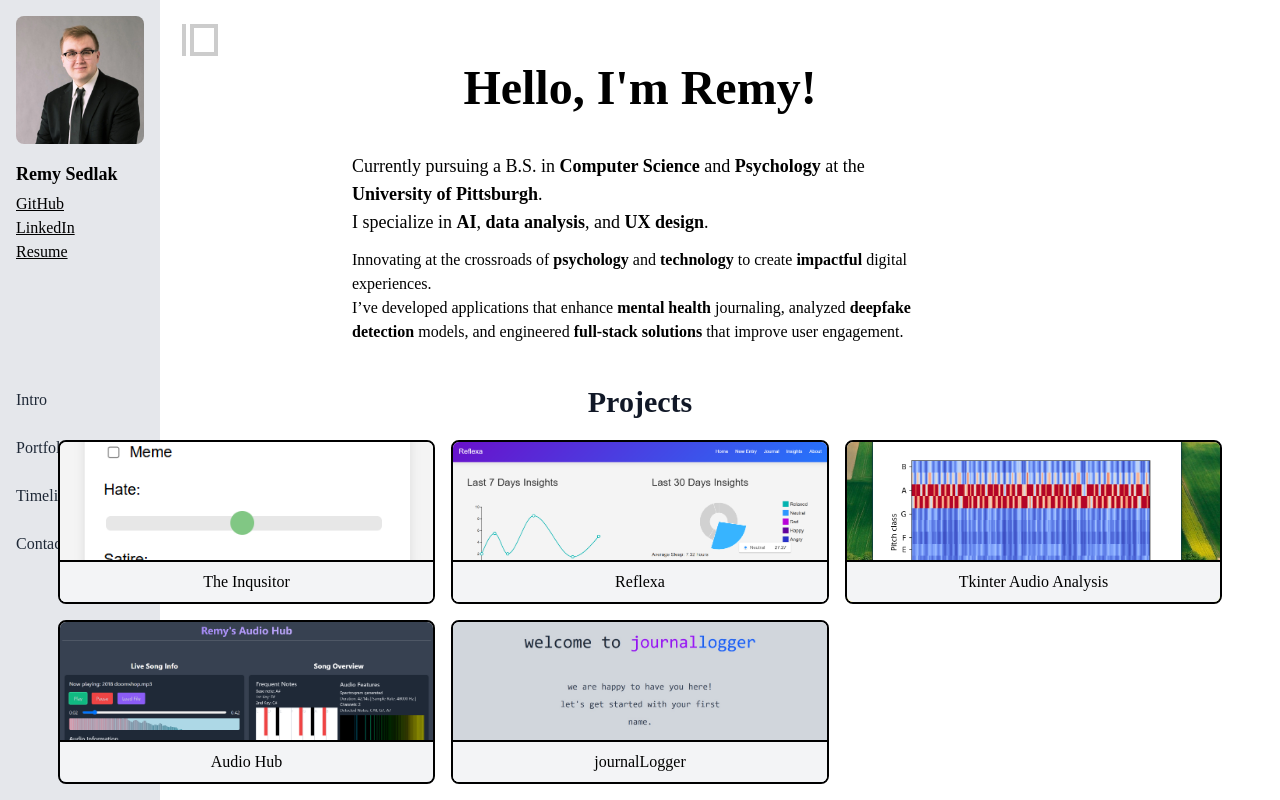
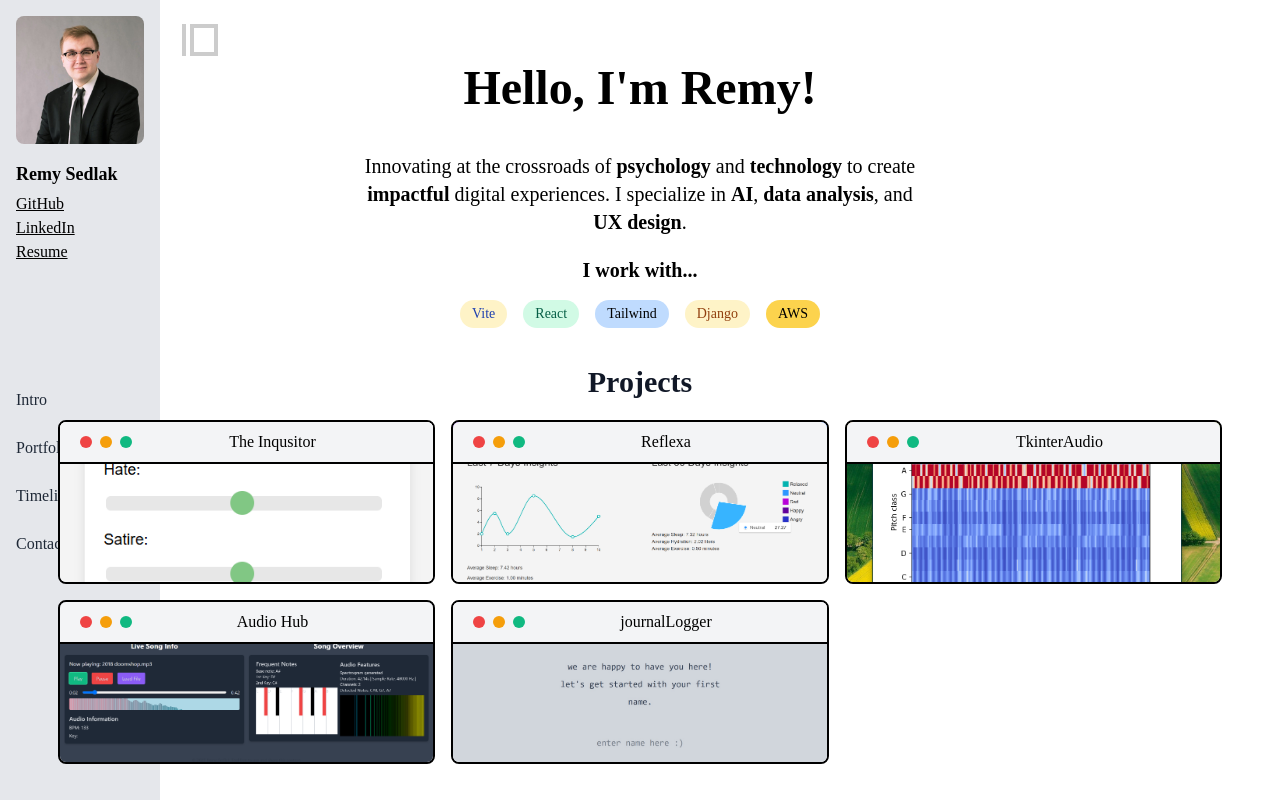
Before and after one commit to remysedlak/portfolio, a React (Vite) app: page / in a window 1280 px wide. Shown: the top 800 px of the page. Built offline with nearby package versions, Linux system fonts and the light colour scheme; a web font is replaced by a local one.

Commit message:
added skills icons

```diff
--- a/src/components/Intro.jsx
+++ b/src/components/Intro.jsx
@@ -23,30 +23,27 @@ import Title from './Title';
 
         return (
             <div className="flex items-center justify-center flex-col text-center pt-10">
-                {/* <h1 className="block lg:hidden text-5xl md:text-7xl my-3 md:my-6 font-semibold">Remy Sedlak</h1> */}
-                <h1 className="text-4xl xs:5xl sm:5xl  md:text-5xl lg:6xl my-3 md:my-6 font-semibold">{text}</h1>
+            <h1 className="text-4xl xs:5xl sm:5xl md:text-5xl lg:6xl my-3 md:my-6 font-semibold">{text}</h1>
             <img
                 src="/assets/remysedlak_image.jpg"
                 alt="Remy Sedlak"
-            className="sm:hidden block  h-48 w-48 mt-4 rounded-full"
+                className="sm:hidden block h-48 w-48 mt-4 rounded-full"
             />
-                <div className="flex flex-col sm:flex-col md:flex-col lg:flex-row xl:flex-row items-center space-y-6 lg:space-y-0 lg:space-x-12">
-
-                    <div className="flex flex-col justify-around w-full rounded-md p-4">
-                        <p className="text-base md:text-lg mb-3 font-medium text-center md:text-left max-w-xl ">
-                        Currently pursuing a B.S. in <b>Computer Science</b> and <b>Psychology</b> at the <b>University of Pittsburgh</b>.<br/> I
-                            specialize in <b>AI</b>, <b>data analysis</b>, and <b>UX design</b>.
+            <div className="text-center flex flex-col sm:flex-col md:flex-col lg:flex-row xl:flex-row items-center space-y-6 lg:space-y-0 lg:space-x-12">
+                <div className="flex flex-col justify-around w-full rounded-md p-4 text-center">
+                <p className="text-base md:text-xl mb-1 max-w-xl text-center">
+                    Innovating at the crossroads of <b>psychology</b> and <b>technology</b> to create <b>impactful</b> digital experiences.
+                    I specialize in <b>AI</b>, <b>data analysis</b>, and <b>UX design</b>.
                 </p>
-                        <p className="text-base md:text-ml mb-1 max-w-xl text-center md:text-left">
-                        Innovating at the crossroads of <b>psychology</b> and <b>technology</b> to create <b>impactful</b> digital experiences.
-                        <br/>
-                            I’ve developed applications that enhance <b>mental health</b> journaling,
-                            analyzed <b>deepfake detection</b> models, and
-                            engineered <b>full-stack solutions</b> that improve user
-                            engagement.
-                        </p>
+                <p className="mt-4 text-xl font-semibold">I work with...</p>
+                <div className="flex flex-wrap justify-center mt-4 space-x-4">
+                    <span className="px-3 py-1 bg-yellow-100 text-blue-800 rounded-full text-sm font-medium">Vite</span>
+                    <span className="px-3 py-1 bg-green-100 text-green-800 rounded-full text-sm font-medium">React</span>
+                    <span className="px-3 py-1 bg-blue-200 text-teal-800 rounded-full text-sm font-medium">Tailwind</span>
+                    <span className="px-3 py-1 bg-yellow-100 text-yellow-800 rounded-full text-sm font-medium">Django</span>
+                    <span className="px-3 py-1 bg-yellow-300 text-orange-800 rounded-full text-sm font-medium">AWS</span>
                 </div>
-
+                </div>
             </div>
             <div className="sm:hidden block flex flex-row space-x-6 py-8">
                 <a
@@ -103,7 +100,6 @@ import Title from './Title';
                     <path d="M12 12.713l-11.99-7.713h23.98l-11.99 7.713zm11.99-9.713h-23.98c-1.105 0-2 .895-2 2v14c0 1.105.895 2 2 2h23.98c1.105 0 2-.895 2-2v-14c0-1.105-.895-2-2-2zm-11.99 10.287l-11.99-7.287v12h23.98v-12l-11.99 7.287z" />
                 </svg>
                 </a>
-
             </div>
             </div>
         );
--- a/src/components/PortfolioItem.jsx
+++ b/src/components/PortfolioItem.jsx
@@ -3,17 +3,33 @@ import React from 'react';
 function PortfolioItem({ imgUrl, title, stack, link }) {
     return (
         <div className="relative group border-2 rounded-lg overflow-hidden border-black">
+             <div className="flex flex-row items-center justify-between absolute top-0 left-0 w-full bg-gray-100 bg-opacity-100 text-black border-b-2 border-black text-left pl-5 py-2">
+                <div className="flex items-center gap-x-2">
+                    <div className="h-3 w-3 bg-red-500 rounded-full"></div>
+                    <div className="h-3 w-3 bg-yellow-500 rounded-full"></div>
+                    <div className="h-3 w-3 bg-green-500 rounded-full"></div>
+                </div>
+
+                <h3 className="text-md mx-auto pr-5">{title}</h3>
+            </div>
             <img
                 src={imgUrl}
                 alt={title}
                 className="w-full h-40 object-cover"
             />
-            <div className="absolute bottom-0 left-0 w-full bg-gray-100 bg-opacity-100 text-black border-t-2 border-black text-center py-2">
-                <h3 className="text-md">{title}</h3>
-            </div>
-            <div className="absolute inset-0 bg-gray-900 bg-opacity-100 opacity-0 group-hover:opacity-100 transition-opacity duration-300 flex flex-col items-center justify-center text-white p-4">
+
+            <div className="absolute inset-0 bg-gray-300 bg-opacity-100 opacity-0 group-hover:opacity-100 transition-opacity duration-300 flex flex-col items-center justify-center text-gray-900 p-4">
                 <h3 className="text-xl font-bold mb-2">{title}</h3>
-                <p className="text-sm mb-4">{stack.join(', ')}</p>
+                <div className="flex flex-wrap gap-2 mb-4">
+                    {Array.isArray(stack) ? stack.map((item, index) => (
+                        <span
+                            key={index}
+                            className="px-3 py-1 bg-gray-200 text-gray-800 rounded-full text-sm border-2"
+                        >
+                            {item.trim()}
+                        </span>
+                    )) : null}
+                </div>
                 <a
                     href={link}
                     target="_blank"
--- a/src/data/portfolio.js
+++ b/src/data/portfolio.js
@@ -14,7 +14,7 @@ const portfolio = [
 
     {
         imgUrl: 'assets/tkinter.jpg',
-        title: 'Tkinter Audio Analysis',
+        title: 'TkinterAudio',
         stack: ['Python', 'Librosa', 'Tkinter'],
         link:'https://github.com/remysedlak/tkinter-audio-analysis'
     },
```
Lines whose indentation alone changed are shown as unchanged.
